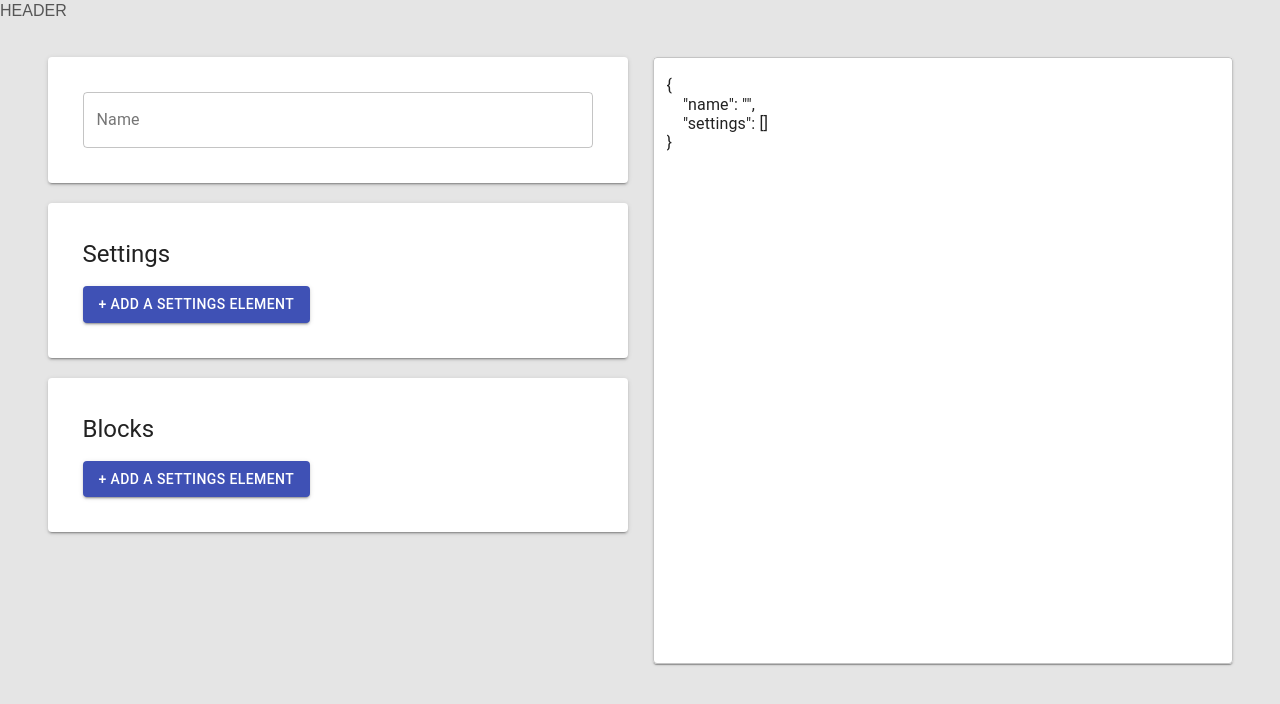
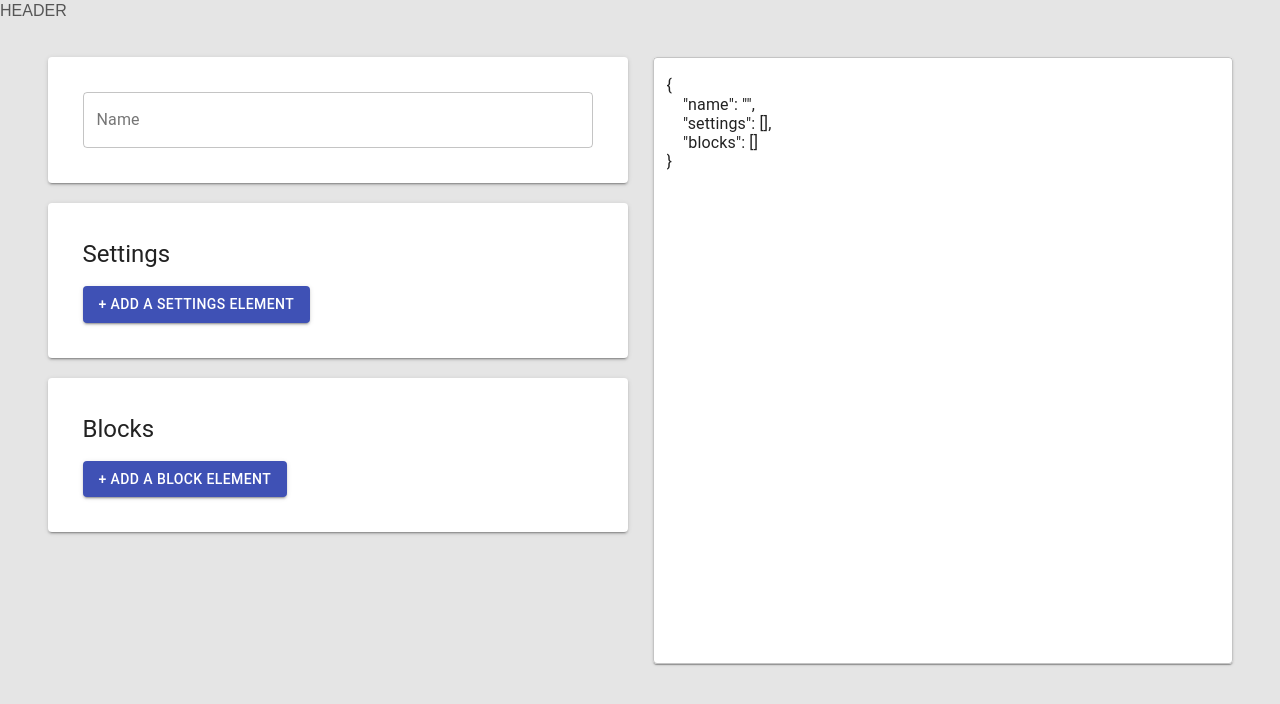
Before and after one commit to BornaSepic/schemmy, a Next.js app: page /app in a window 1280 px wide. Shown: the top 704 px of the page. Built offline with nearby package versions, Linux system fonts and the light colour scheme.

Commit message:
:construction: Added blocks addition + display of blocks.

```diff
--- a/components/app-container/AppContainer.jsx
+++ b/components/app-container/AppContainer.jsx
@@ -16,7 +16,7 @@ export const AppContainer = () => {
                 blocksUpdate={setBlocksComponents}
                 schemaNameUpdate={setSchemaName}
             />
-            <SchemaDisplay settings={settingsComponents} schemaName={schemaName}/>
+            <SchemaDisplay blocks={blocksComponents} settings={settingsComponents} schemaName={schemaName}/>
         </>
     );
 };
--- a/components/schema-display/SchemaDisplay.jsx
+++ b/components/schema-display/SchemaDisplay.jsx
@@ -8,11 +8,14 @@ export const SchemaDisplay = (props) => {
                 multiline={true}
                 variant={"outlined"}
                 rows={30}
+
+                readOnly={true}
                 aria-label="maximum height"
                 placeholder="Maximum 4 rows"
                 value={JSON.stringify({
                     name: props.schemaName,
-                    settings: props.settings
+                    settings: props.settings,
+                    blocks: props.blocks
                 }, null, 4)}
             />
         </Styled.SchemaDisplayContainer>
--- a/components/schema-editor/SchemaEditor.css.js
+++ b/components/schema-editor/SchemaEditor.css.js
@@ -19,6 +19,12 @@ export const ElevatedContainer = styled(Paper)`
     padding: 35px;
 `;
 
+export const BlockListItem = styled(ListItem)`
+    position: relative;
+    background: #f4f6f8;
+
+`;
+
 export const ComponentListItem = styled(ListItem)`
     background-color: #f4f6f8;
 `;
--- a/components/schema-editor/SchemaEditor.jsx
+++ b/components/schema-editor/SchemaEditor.jsx
@@ -2,7 +2,7 @@ import * as Styled from "./SchemaEditor.css";
 import {ComponentPicker} from "./sub-components/component-picker/ComponentPicker";
 import TextField from "@material-ui/core/TextField";
 import Typography from "@material-ui/core/Typography";
-import {useState} from "react";
+import React, {useState} from "react";
 import List from "@material-ui/core/List";
 import ListItem from "@material-ui/core/ListItem";
 import ListItemText from "@material-ui/core/ListItemText";
@@ -13,6 +13,7 @@ import ButtonGroup from "@material-ui/core/ButtonGroup";
 import DeleteIcon from '@material-ui/icons/Delete';
 import EditIcon from '@material-ui/icons/Edit';
 import {ComponentEditor} from "./sub-components/component-editor/ComponentEditor";
+import Button from "@material-ui/core/Button";
 
 export const SchemaEditor = (props) => {
     const [indexToEdit, setIndexToEdit] = useState(0);
@@ -52,10 +53,21 @@ export const SchemaEditor = (props) => {
         props.settingsUpdate(settings);
     };
 
+    const handleBlockAddition = () => {
+      const newBlock = {
+          type: "",
+          name: "",
+          settings: []
+      };
+
+      props.blocksUpdate([...props.blocks, newBlock]);
+    };
+
     return (
         <Styled.SchemaEditorContainer>
             <Styled.ElevatedContainer elevation={2}>
-               <TextField fullWidth={true} label="Name" variant="outlined" onChange={(e => nameChangeHandler(e.target.value))}/>
+                <TextField fullWidth={true} label="Name" variant="outlined"
+                           onChange={(e => nameChangeHandler(e.target.value))}/>
             </Styled.ElevatedContainer>
             <Styled.ElevatedContainer elevation={2}>
                 <Typography variant={"h5"}>
@@ -65,7 +77,8 @@ export const SchemaEditor = (props) => {
                     {props.settings.map((component, index) => {
                         return (
                             <Styled.ComponentListItem key={component.type + "_" + index}>
-                                <ListItemText primary={component.settings["label"] ? component.settings["label"] + " | " + component.label : component.label}/>
+                                <ListItemText
+                                    primary={component.settings["label"] ? component.settings["label"] + " | " + component.label : component.label}/>
                                 <ListItemSecondaryAction>
                                     <ButtonGroup variant="text" color="primary" aria-label="text primary button group">
                                         <IconButton onClick={() => componentEditHandler(index)}>
@@ -81,17 +94,19 @@ export const SchemaEditor = (props) => {
                     })}
                 </List>
                 <ComponentPicker onComponentSelect={componentSelectionHandler}/>
-                {editedComponent ? <ComponentEditor component={editedComponent} onEditorClose={editorCloseHandler} onEdit={editorUpdateComponentHandler} /> : null}
+                {editedComponent ? <ComponentEditor component={editedComponent} onEditorClose={editorCloseHandler}
+                                                    onEdit={editorUpdateComponentHandler}/> : null}
             </Styled.ElevatedContainer>
             <Styled.ElevatedContainer elevation={2}>
                 <Typography variant={"h5"}>
                     Blocks
                 </Typography>
                 <List>
-                    {props.blocks.map((component, index) => {
+                    {props.blocks.map((block, index) => {
                         return (
-                            <Styled.ComponentListItem key={component.type + "_" + index}>
-                                <ListItemText primary={component.settings["label"] ? component.settings["label"] + " | " + component.label : component.label}/>
+                            <Styled.BlockListItem>
+                                <ListItemText
+                                    primary={block.name ? block.name + " | " + block.type : `Block ${index}`}/>
                                 <ListItemSecondaryAction>
                                     <ButtonGroup variant="text" color="primary" aria-label="text primary button group">
                                         <IconButton onClick={() => componentEditHandler(index)}>
@@ -102,11 +117,32 @@ export const SchemaEditor = (props) => {
                                         </IconButton>
                                     </ButtonGroup>
                                 </ListItemSecondaryAction>
-                            </Styled.ComponentListItem>
+                                <List>
+                                    {block.settings.map((component) => (
+                                        <Styled.ComponentListItem key={component.type + "_" + index}>
+                                            <ListItemText
+                                                primary={component.settings["label"] ? component.settings["label"] + " | " + component.label : component.label}/>
+                                            <ListItemSecondaryAction>
+                                                <ButtonGroup variant="text" color="primary"
+                                                             aria-label="text primary button group">
+                                                    <IconButton onClick={() => componentEditHandler(index)}>
+                                                        <EditIcon/>
+                                                    </IconButton>
+                                                    <IconButton onClick={() => componentRemovalHandler(index)}>
+                                                        <DeleteIcon/>
+                                                    </IconButton>
+                                                </ButtonGroup>
+                                            </ListItemSecondaryAction>
+                                        </Styled.ComponentListItem>
+                                    ))}
+                                </List>
+                            </Styled.BlockListItem>
                         )
                     })}
                 </List>
-                <ComponentPicker onComponentSelect={componentSelectionHandler}/>
+                <Button variant="contained" color="primary" onClick={handleBlockAddition}>
+                    + Add a block element
+                </Button>
             </Styled.ElevatedContainer>
         </Styled.SchemaEditorContainer>
     )
--- a/components/schema-editor/sub-components/component-picker/ComponentPicker.jsx
+++ b/components/schema-editor/sub-components/component-picker/ComponentPicker.jsx
@@ -49,14 +49,14 @@ export const ComponentPicker = (props) => {
             settings: {
                 "id": "",
                 "label": "",
+                "info": "",
+                "default": "",
                 "options": [
                     {
                         key: "",
                         value: ""
                     }
                 ],
-                "default": "",
-                "info": ""
             }
         },
         {
@@ -65,14 +65,14 @@ export const ComponentPicker = (props) => {
             settings: {
                 "id": "",
                 "label": "",
+                "info": "",
+                "default": "",
                 "options": [
                     {
                         key: "",
                         value: ""
                     }
                 ],
-                "default": "",
-                "info": "",
             }
         },
         {
```
